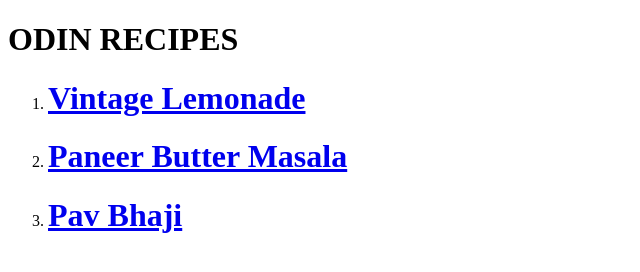
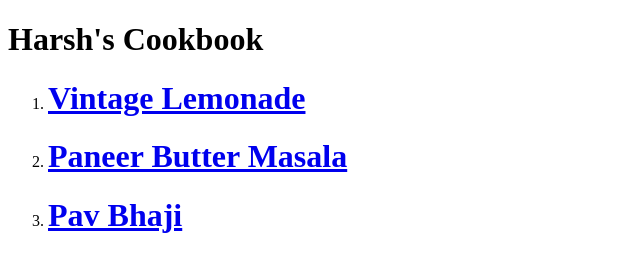
Before and after one commit to harsh48389/odin-recipes, a plain HTML site: page index.html in a window 1280 px wide. Shown: the whole page, without its empty margins (0-640 px from the left). Drawn offline with Linux system fonts and the light colour scheme.

Commit message:
Update index.html

```diff
--- a/index.html
+++ b/index.html
@@ -6,7 +6,7 @@
     <title>Document</title>
 </head>
 <body>
-    <h1>ODIN RECIPES</h1>
+    <h1>Harsh's Cookbook</h1>
     <ol>
         <li><a href="recipes/lemonade.html"><h1>Vintage Lemonade</h1></a></li>
         <li><a href="recipes/paneer.html"><h1>Paneer Butter Masala</h1></a></li>
```
